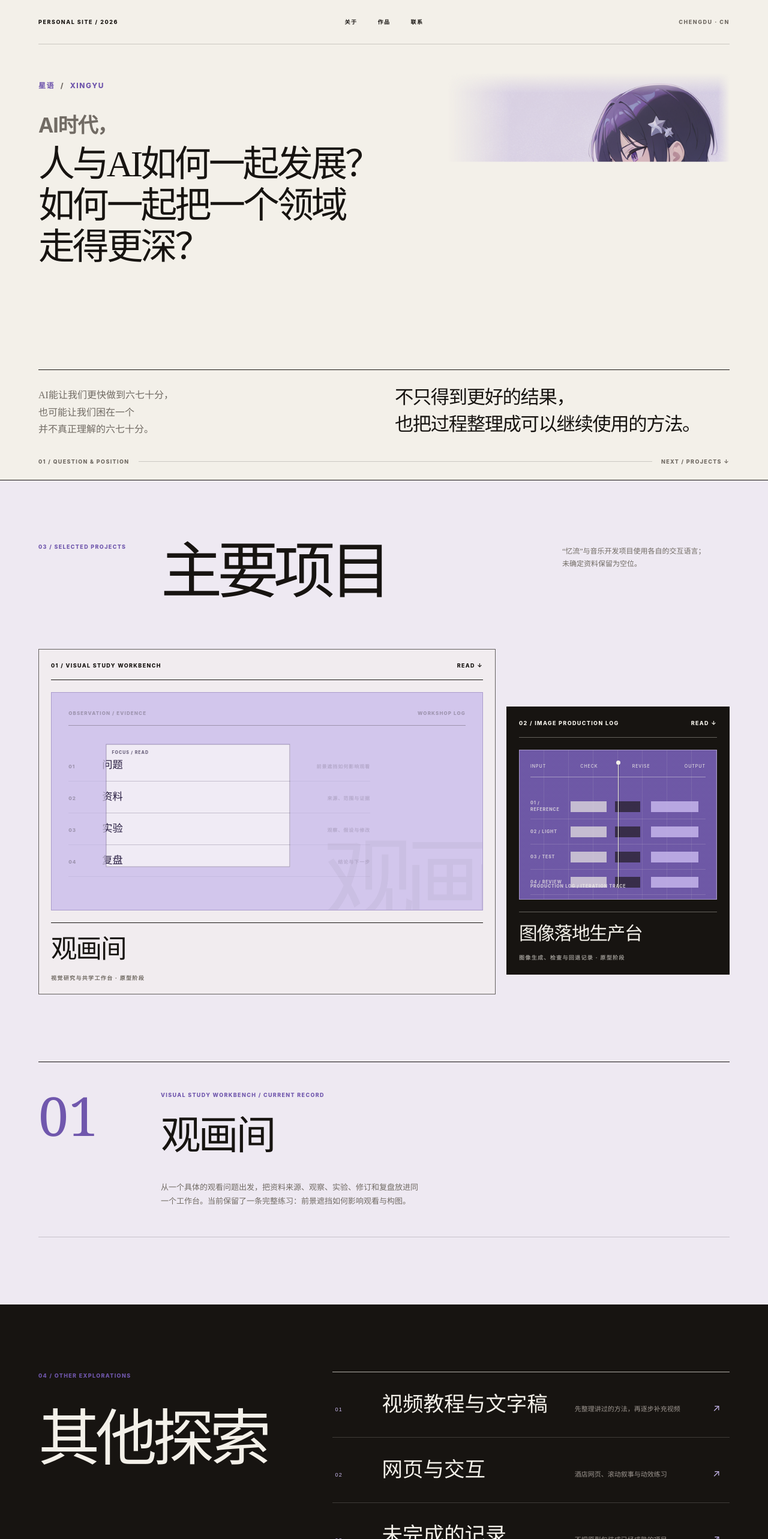
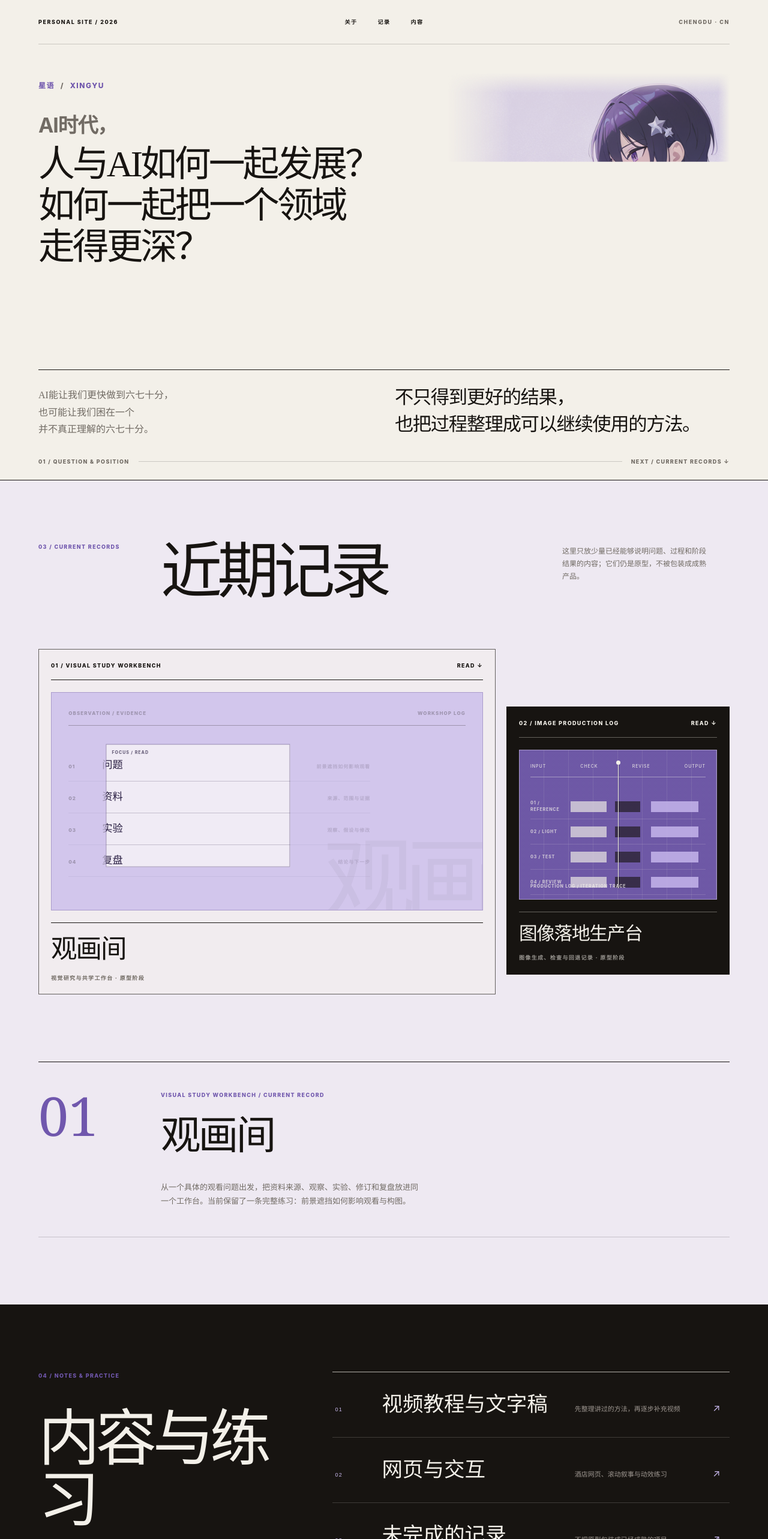
Before and after one commit to xingyuww/xingyuww.github.io, a Next.js app: page / in a window 1280 px wide. Shown: the top 2566 px of the page at 60% size. Built offline with nearby package versions, Linux system fonts and the light colour scheme.

Commit message:
Reframe home around current records

```diff
--- a/app/handoff/handoff-study.tsx
+++ b/app/handoff/handoff-study.tsx
@@ -10,8 +10,8 @@ export default function HandoffStudy() {
         <p>PERSONAL SITE / 2026</p>
         <nav aria-label="主导航">
           <a href="#about">关于</a>
-          <a href="#work">作品</a>
-          <a href="#contact">联系</a>
+          <a href="#work">记录</a>
+          <a href="#explorations">内容</a>
         </nav>
         <span>{profile.location}</span>
       </header>
@@ -55,15 +55,15 @@ export default function HandoffStudy() {
         <div className={styles.bottomLine} aria-hidden="true">
           <span>01 / QUESTION &amp; POSITION</span>
           <i />
-          <span>NEXT / PROJECTS ↓</span>
+          <span>NEXT / CURRENT RECORDS ↓</span>
         </div>
       </section>
 
       <section className={styles.works} id="work" aria-labelledby="works-title">
         <div className={styles.worksIntro}>
-          <p className={styles.sectionMarker}>03 / SELECTED PROJECTS</p>
-          <h2 id="works-title">主要项目</h2>
-          <p className={styles.worksNote}>“忆流”与音乐开发项目使用各自的交互语言；未确定资料保留为空位。</p>
+          <p className={styles.sectionMarker}>03 / CURRENT RECORDS</p>
+          <h2 id="works-title">近期记录</h2>
+          <p className={styles.worksNote}>这里只放少量已经能够说明问题、过程和阶段结果的内容；它们仍是原型，不被包装成成熟产品。</p>
         </div>
 
         <ProjectShowcase />
@@ -71,8 +71,8 @@ export default function HandoffStudy() {
 
       <section className={styles.explorations} id="explorations" aria-labelledby="explorations-title">
         <div>
-          <p className={styles.sectionMarker}>04 / OTHER EXPLORATIONS</p>
-          <h2 id="explorations-title">其他探索</h2>
+          <p className={styles.sectionMarker}>04 / NOTES &amp; PRACTICE</p>
+          <h2 id="explorations-title">内容与练习</h2>
         </div>
         <div className={styles.explorationIndex}>
           {explorations.map((exploration) => (
```
